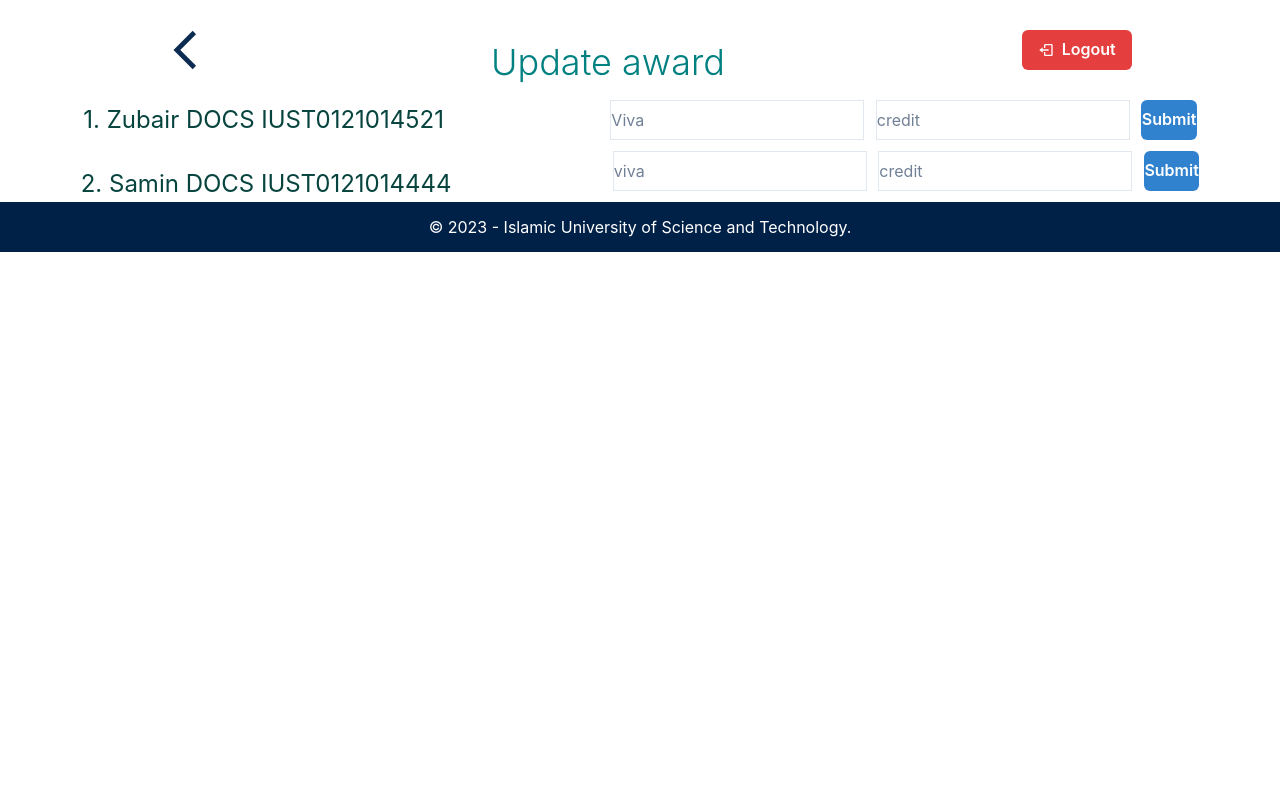
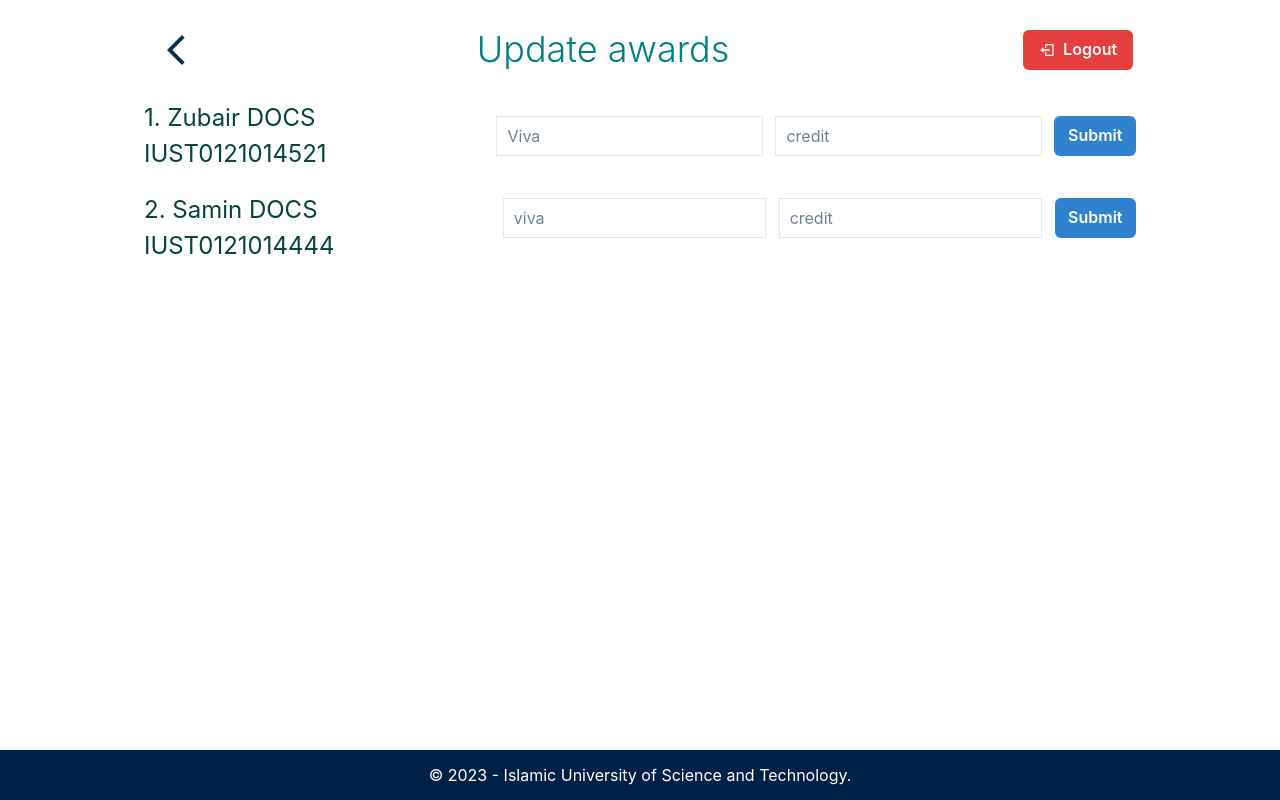
Before and after one commit to UmmarHamid/iust-scholars-portal, a Next.js app: page /office/updateaward in a window 1280 px wide. Built offline with nearby package versions, Linux system fonts and the light colour scheme.

Commit message:
refactor

```diff
--- a/pages/office/index.tsx
+++ b/pages/office/index.tsx
@@ -22,9 +22,8 @@ const LinkStyled = styled(Link)`
 `;
 
 const StyledFooter = styled.footer`
-  left: 0;
   bottom: 0;
-  position: relative;
+  position: fixed;
   width: 100%;
   background-color: #002147;
   color: #fff;
@@ -82,7 +81,7 @@ export const Index = () => {
             Scholars Details
           </Heading>
         </LinkStyled>
-        <LinkStyled href='/'>
+        <LinkStyled href='/office/updatedetails'>
           <StyledIcon> {<RxUpdate />} </StyledIcon>
           <Heading as={'h2'} color={'teal'} paddingTop={'2%'} fontWeight={300}>
             Update Details
--- a/pages/office/updateaward/index.tsx
+++ b/pages/office/updateaward/index.tsx
@@ -2,7 +2,15 @@ import styled from 'styled-components';
 import { MdArrowBackIosNew } from 'react-icons/md';
 import { BiLogOut, BiSolidPencil } from 'react-icons/bi';
 import Head from 'next/head';
-import { Box, Button, Heading, Input, Stack, Text } from '@chakra-ui/react';
+import {
+  Box,
+  Button,
+  Container,
+  Heading,
+  Input,
+  Stack,
+  Text,
+} from '@chakra-ui/react';
 import Link from 'next/link';
 const StyledIcon = styled.h1`
   font-size: 46px;
@@ -11,9 +19,8 @@ const StyledIcon = styled.h1`
   padding-left: 30%;
 `;
 const StyledFooter = styled.footer`
-  left: 0;
   bottom: 0;
-  position: relative;
+  position: fixed;
   width: 100%;
   background-color: #002147;
   color: #fff;
@@ -24,7 +31,7 @@ export const index = () => {
   return (
     <>
       <Head>
-        <title>Update</title>
+        <title>Update Awards</title>
       </Head>
       <Box
         display={'flex'}
@@ -33,33 +40,31 @@ export const index = () => {
         height={'100px'}
       >
         <Link href='/office'>
-          <StyledIcon>{<MdArrowBackIosNew />}</StyledIcon>
+          <StyledIcon>{<MdArrowBackIosNew size={36} />}</StyledIcon>
         </Link>
-        <Heading as={'h2'} color={'teal'} paddingTop={'2%'} fontWeight={300}>
-          Update award
+        <Heading as={'h2'} color={'teal'} fontWeight={300}>
+          Update awards
         </Heading>
         <Button colorScheme='red' leftIcon={<BiLogOut />}>
           Logout
         </Button>
       </Box>
+      <Container maxWidth={'5xl'}>
         <Box
           display={'flex'}
           justifyContent={'space-around'}
           alignItems={'center'}
-        // height={'100px'}
         >
-        <Text
-          fontSize={'2xl'}
-          //   margin={'1%'}
-          color={'#07443E'}
-        >
+          <Text fontSize={'2xl'} color={'#07443E'}>
             1. Zubair DOCS IUST0121014521
           </Text>
           <Link href='/'>
             <Stack direction={['row']} spacing={'2%'}>
-            <Input placeholder='Viva' size='xl' />
-            <Input placeholder='credit' size='xl' />
-            <Button colorScheme='blue'>Submit</Button>
+              <Input padding={'0 10px'} placeholder='Viva' size='xl' />
+              <Input padding={'0 10px'} placeholder='credit' size='xl' />
+              <Button colorScheme='blue' padding={'10px 30px'}>
+                Submit
+              </Button>
             </Stack>
           </Link>
         </Box>
@@ -67,19 +72,21 @@ export const index = () => {
           display={'flex'}
           justifyContent={'space-around'}
           alignItems={'center'}
-        // height={'100px'}
         >
           <Text fontSize={'2xl'} marginTop={'2%'} color={'#07443E'}>
             2. Samin DOCS IUST0121014444
           </Text>
           <Link href='/'>
             <Stack direction={['row']} spacing={'2%'}>
-            <Input placeholder='viva' size='xl' />
-            <Input placeholder='credit' size='xl' />
-            <Button colorScheme='blue'>Submit</Button>
+              <Input padding={'0 10px'} placeholder='viva' size='xl' />
+              <Input padding={'0 10px'} placeholder='credit' size='xl' />
+              <Button padding={'10px 30px'} colorScheme='blue'>
+                Submit
+              </Button>
             </Stack>
           </Link>
         </Box>
+      </Container>
       <StyledFooter>
         © 2023 - Islamic University of Science and Technology.
       </StyledFooter>
--- a/pages/office/updatedetails/index.tsx
+++ b/pages/office/updatedetails/index.tsx
@@ -53,13 +53,13 @@ export const index = () => {
         height={'calc(100vh - 150px)'}
         padding={'5%'}
       >
-        <LinkStyled href='/editscholar'>
+        <LinkStyled href='/office/editscholar'>
           <StyledIcon> {<RxUpdate />} </StyledIcon>
           <Heading as={'h2'} color={'teal'} paddingTop={'2%'} fontWeight={300}>
             Edit Scholar
           </Heading>
         </LinkStyled>
-        <LinkStyled href='/updateaward'>
+        <LinkStyled href='/office/updateaward'>
           <StyledIcon> {<HiDocumentArrowUp />} </StyledIcon>
           <Heading as={'h2'} color={'teal'} paddingTop={'2%'} fontWeight={300}>
             Update Award
```
Lines whose indentation alone changed are shown as unchanged.
